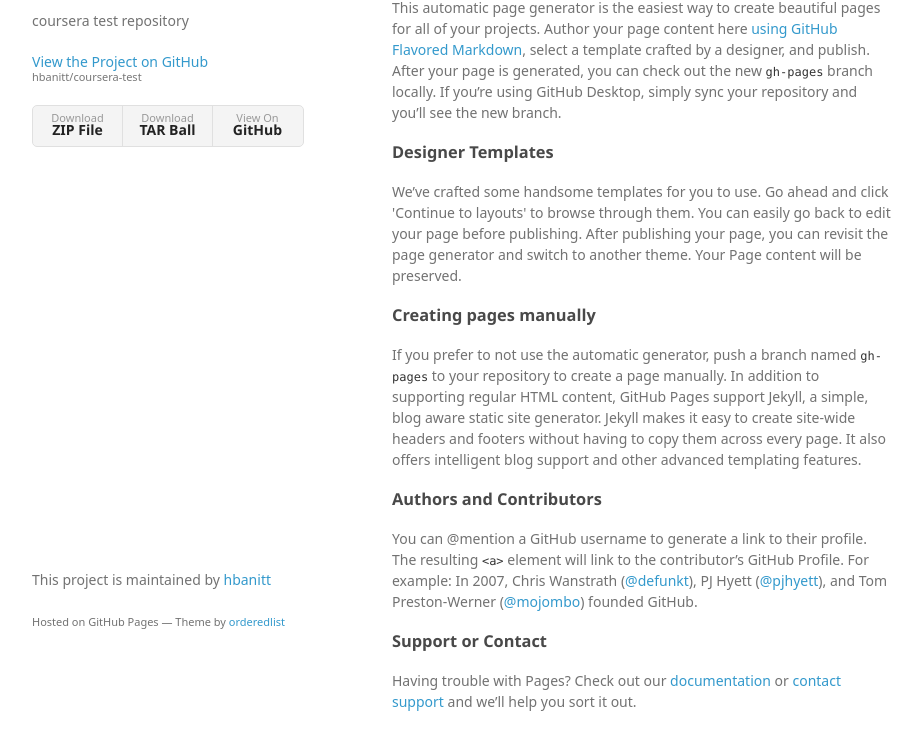
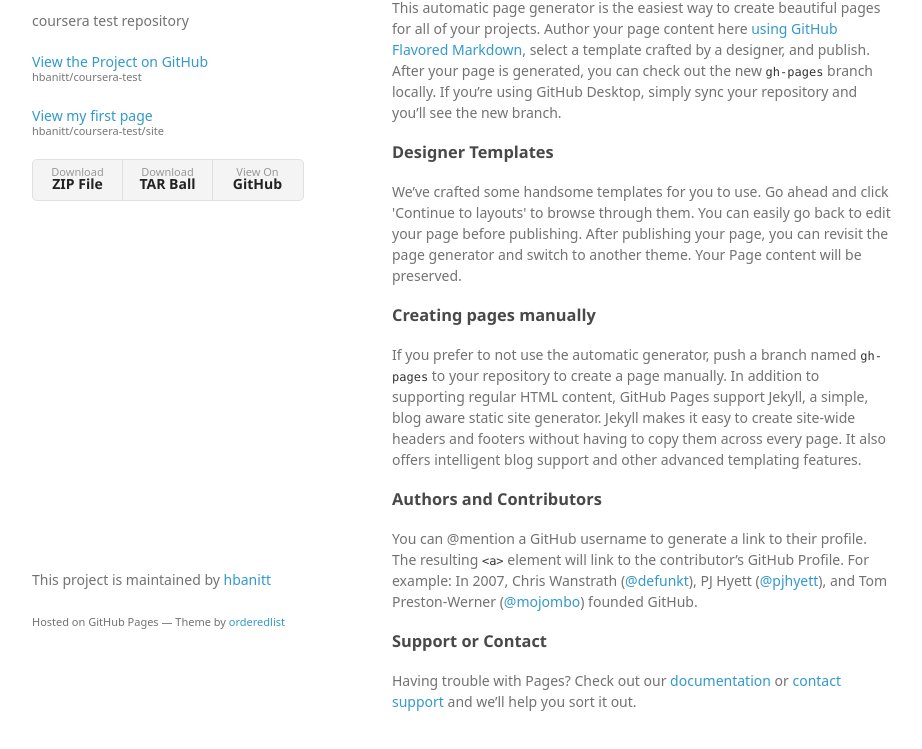
Before and after one commit to hbanitt/coursera-test, a plain HTML site: page index.html in a window 1280 px wide. Shown: the part 99-848 px from the top of the page, without its empty margins (178-1100 px from the left). Drawn offline with Linux system fonts and the light colour scheme; a web font is replaced by a local one.

Commit message:
small change

```diff
--- a/index.html
+++ b/index.html
@@ -18,7 +18,9 @@
         <h1>Coursera-test</h1>
         <p>coursera test repository</p>
 
-        <p class="view"><a href="https://github.com/hbanitt/coursera-test">View the Project on GitHub <small>hbanitt/coursera-test</small></a></p>
+        <p class="view"><a href="https://github.com/hbanitt/coursera-test/site">View the Project on GitHub <small>hbanitt/coursera-test</small></a></p>
+
+        <p class="view"><a href="https://hbanitt.github.io/coursera-test/site">View my first page <small>hbanitt/coursera-test/site</small></a></p>
 
 
         <ul>
```
Also changed, not shown: site/index.html (+1 -1 lines).
